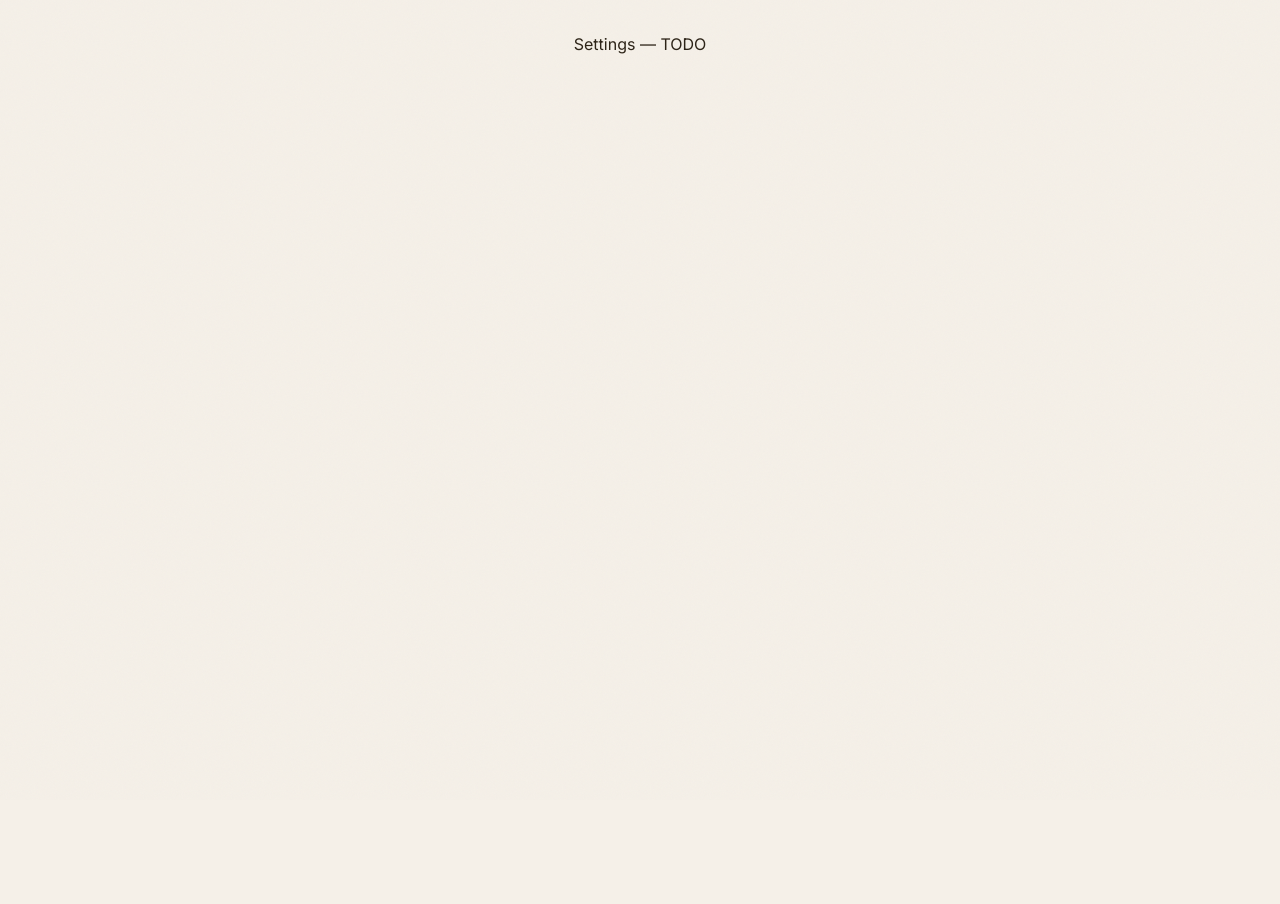
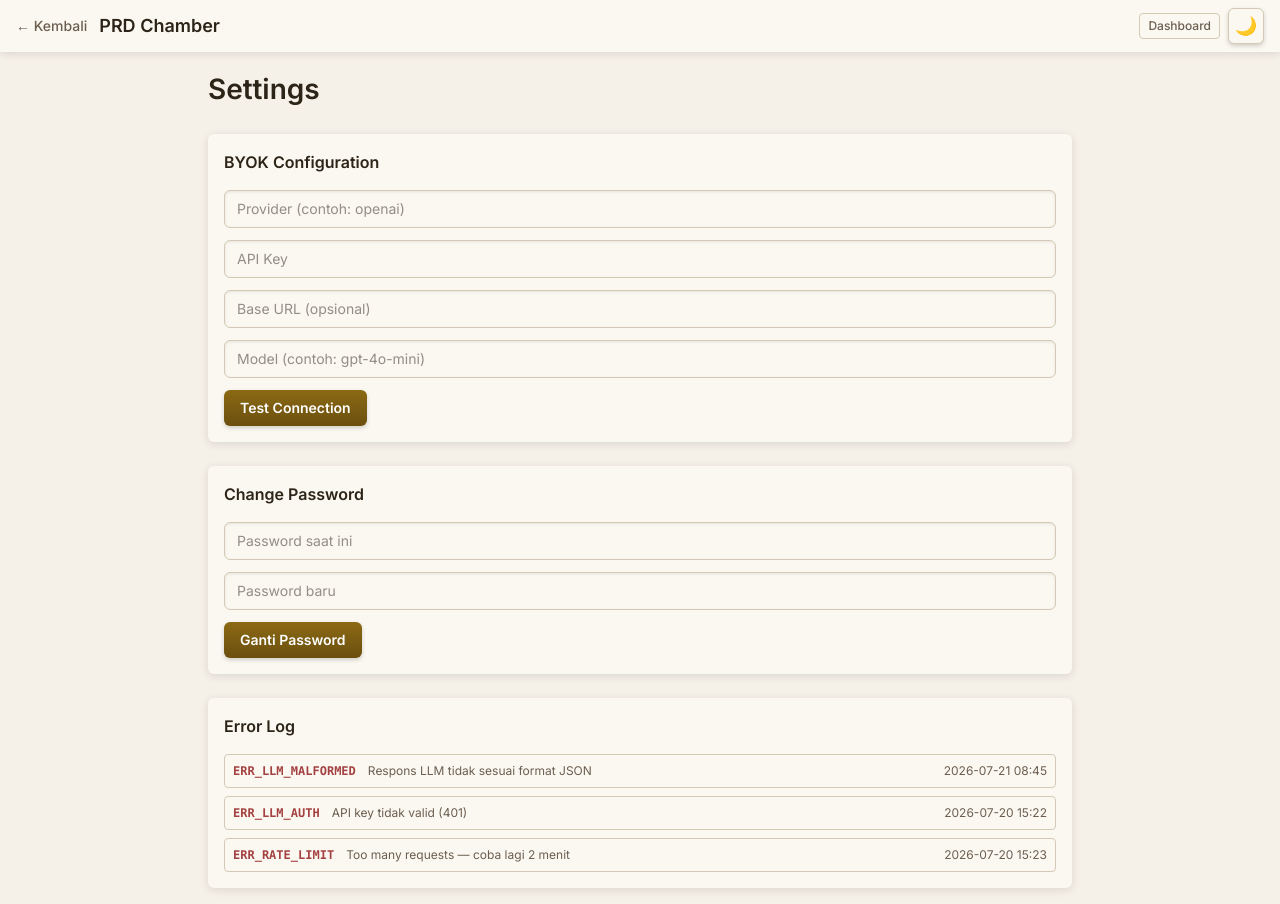
Before and after one commit to zettxh/prd-chamber, a React (Vite) app: page /settings in a window 1280 px wide. Before the commit the page ends 800 px from the top, so only its background shows below. Built offline with nearby package versions, Linux system fonts and the light colour scheme.

Commit message:
feat: Settings page with BYOK + Test Connection + Error Log dummy

```diff
--- a/src/pages/SettingsPage.tsx
+++ b/src/pages/SettingsPage.tsx
@@ -1,3 +1,72 @@
+import { useState } from 'react';
+import Layout from '../components/Layout';
+
 export default function SettingsPage() {
-  return <div className="p-8 text-center">Settings — TODO</div>;
+  const [provider, setProvider] = useState('');
+  const [apiKey, setApiKey] = useState('');
+  const [baseUrl, setBaseUrl] = useState('');
+  const [model, setModel] = useState('');
+  const [testResult, setTestResult] = useState<'success' | 'error' | null>(null);
+
+  const handleTest = (e: React.FormEvent) => {
+    e.preventDefault();
+    const success = Math.random() > 0.5;
+    setTestResult(success ? 'success' : 'error');
+    setTimeout(() => setTestResult(null), 4000);
+  };
+
+  return (
+    <Layout showBack>
+      <h1 className="font-heading text-[28px] font-bold mb-6" style={{ color: 'var(--text-primary)' }}>
+        Settings
+      </h1>
+
+      {/* BYOK Configuration */}
+      <div className="p-4 rounded-md mb-6" style={{ background: 'var(--bg-card)', boxShadow: 'var(--shadow-card)' }}>
+        <h2 className="font-heading text-base font-bold mb-4" style={{ color: 'var(--text-primary)' }}>BYOK Configuration</h2>
+        <form onSubmit={handleTest} className="space-y-3">
+          <input value={provider} onChange={e => setProvider(e.target.value)} placeholder="Provider (contoh: openai)" className="w-full px-3 py-2 rounded-md text-sm" style={{ background: 'var(--bg-input)', border: '1px solid var(--border-default)', color: 'var(--text-primary)', boxShadow: 'var(--shadow-inset)' }} />
+          <input value={apiKey} onChange={e => setApiKey(e.target.value)} type="password" placeholder="API Key" className="w-full px-3 py-2 rounded-md text-sm" style={{ background: 'var(--bg-input)', border: '1px solid var(--border-default)', color: 'var(--text-primary)', boxShadow: 'var(--shadow-inset)' }} />
+          <input value={baseUrl} onChange={e => setBaseUrl(e.target.value)} placeholder="Base URL (opsional)" className="w-full px-3 py-2 rounded-md text-sm" style={{ background: 'var(--bg-input)', border: '1px solid var(--border-default)', color: 'var(--text-primary)', boxShadow: 'var(--shadow-inset)' }} />
+          <input value={model} onChange={e => setModel(e.target.value)} placeholder="Model (contoh: gpt-4o-mini)" className="w-full px-3 py-2 rounded-md text-sm" style={{ background: 'var(--bg-input)', border: '1px solid var(--border-default)', color: 'var(--text-primary)', boxShadow: 'var(--shadow-inset)' }} />
+          <button type="submit" className="px-4 py-2 rounded-md text-sm font-semibold transition-all active:translate-y-px" style={{ background: 'linear-gradient(to bottom, var(--accent-primary), var(--accent-hover))', color: '#fff', boxShadow: 'var(--shadow-button)' }}>
+            Test Connection
+          </button>
+        </form>
+        {testResult && (
+          <div className="mt-3 px-3 py-2 rounded-md text-xs font-medium" style={{ background: testResult === 'success' ? 'var(--success)' : 'var(--error)', color: '#fff' }}>
+            {testResult === 'success' ? '✅ Koneksi berhasil' : '❌ API key tidak valid'}
+          </div>
+        )}
+      </div>
+
+      {/* Change Password */}
+      <div className="p-4 rounded-md mb-6" style={{ background: 'var(--bg-card)', boxShadow: 'var(--shadow-card)' }}>
+        <h2 className="font-heading text-base font-bold mb-4" style={{ color: 'var(--text-primary)' }}>Change Password</h2>
+        <input type="password" placeholder="Password saat ini" className="w-full px-3 py-2 rounded-md text-sm mb-3" style={{ background: 'var(--bg-input)', border: '1px solid var(--border-default)', color: 'var(--text-primary)', boxShadow: 'var(--shadow-inset)' }} />
+        <input type="password" placeholder="Password baru" className="w-full px-3 py-2 rounded-md text-sm mb-3" style={{ background: 'var(--bg-input)', border: '1px solid var(--border-default)', color: 'var(--text-primary)', boxShadow: 'var(--shadow-inset)' }} />
+        <button className="px-4 py-2 rounded-md text-sm font-semibold transition-all active:translate-y-px" style={{ background: 'linear-gradient(to bottom, var(--accent-primary), var(--accent-hover))', color: '#fff', boxShadow: 'var(--shadow-button)' }}>
+          Ganti Password
+        </button>
+      </div>
+
+      {/* Error Log */}
+      <div className="p-4 rounded-md" style={{ background: 'var(--bg-card)', boxShadow: 'var(--shadow-card)' }}>
+        <h2 className="font-heading text-base font-bold mb-4" style={{ color: 'var(--text-primary)' }}>Error Log</h2>
+        <div className="space-y-2">
+          {[
+            { code: 'ERR_LLM_MALFORMED', message: 'Respons LLM tidak sesuai format JSON', date: '2026-07-21 08:45' },
+            { code: 'ERR_LLM_AUTH', message: 'API key tidak valid (401)', date: '2026-07-20 15:22' },
+            { code: 'ERR_RATE_LIMIT', message: 'Too many requests — coba lagi 2 menit', date: '2026-07-20 15:23' },
+          ].map((err, i) => (
+            <div key={i} className="flex items-center gap-3 p-2 rounded text-xs" style={{ background: 'var(--bg-input)', border: '1px solid var(--border-default)' }}>
+              <span className="font-mono font-semibold" style={{ color: 'var(--error)' }}>{err.code}</span>
+              <span style={{ color: 'var(--text-secondary)' }}>{err.message}</span>
+              <span className="ml-auto" style={{ color: 'var(--text-secondary)' }}>{err.date}</span>
+            </div>
+          ))}
+        </div>
+      </div>
+    </Layout>
+  );
 }
```
